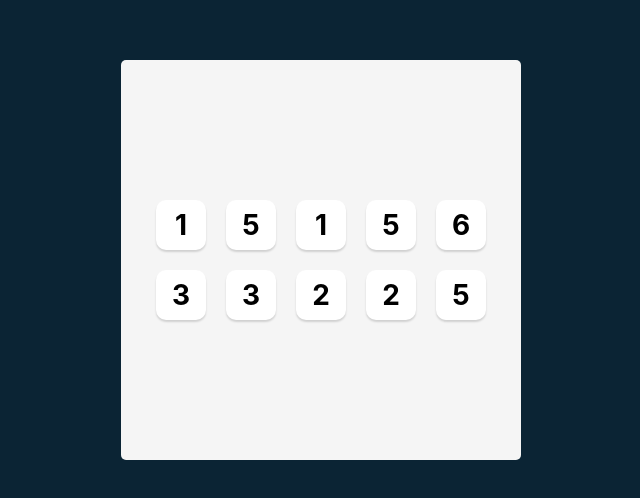
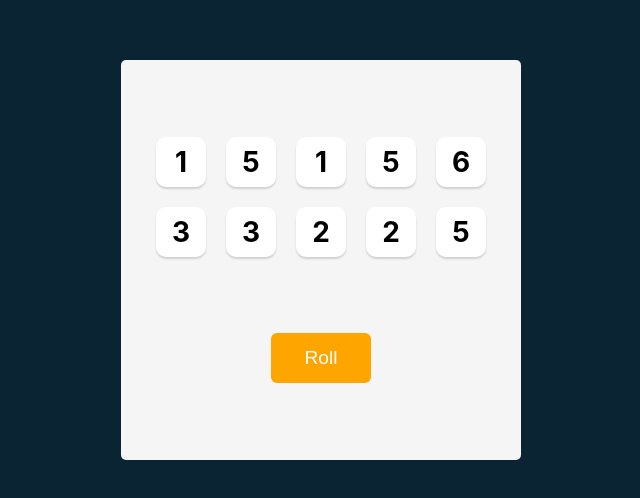
Before and after one commit to GuyP312/Tenzies, a React (Vite) app: page / in a window 1280 px wide. Shown: the part 140-638 px from the top of the page, without its empty margins (319-959 px from the left). Built offline with nearby package versions, Linux system fonts and the light colour scheme.

Commit message:
add a button that change the value of all 10 dice by setting the state. Update the css as well

```diff
--- a/src/App.jsx
+++ b/src/App.jsx
@@ -14,12 +14,18 @@ export default function App(){
     return <Die number={die}/>
   })
 
+  function newdice(){
+    setdicevalues(generateAllValueDice)
+  }
+
   return (
     <>
       <main>
         <div className = "dice-container">
           {displaydice}
+
         </div>
+        <button onClick = {newdice} className = "roll">Roll</button>
       </main>
     </>
   )
--- a/src/index.css
+++ b/src/index.css
@@ -26,7 +26,7 @@ main {
     border-radius: 5px;
     display: flex;
     flex-direction: column;
-    justify-content: center;
+    justify-content: space-evenly;
     align-items: center;
 
 }
@@ -49,3 +49,13 @@ main {
     font-weight: bold;
     cursor: pointer;
 }
+
+.roll {
+    width: 100px;
+    height: 50px;
+    border: none;
+    border-radius: 6px;
+    background: orange;
+    color: white;
+    font-size: 1.2rem;
+}
```
